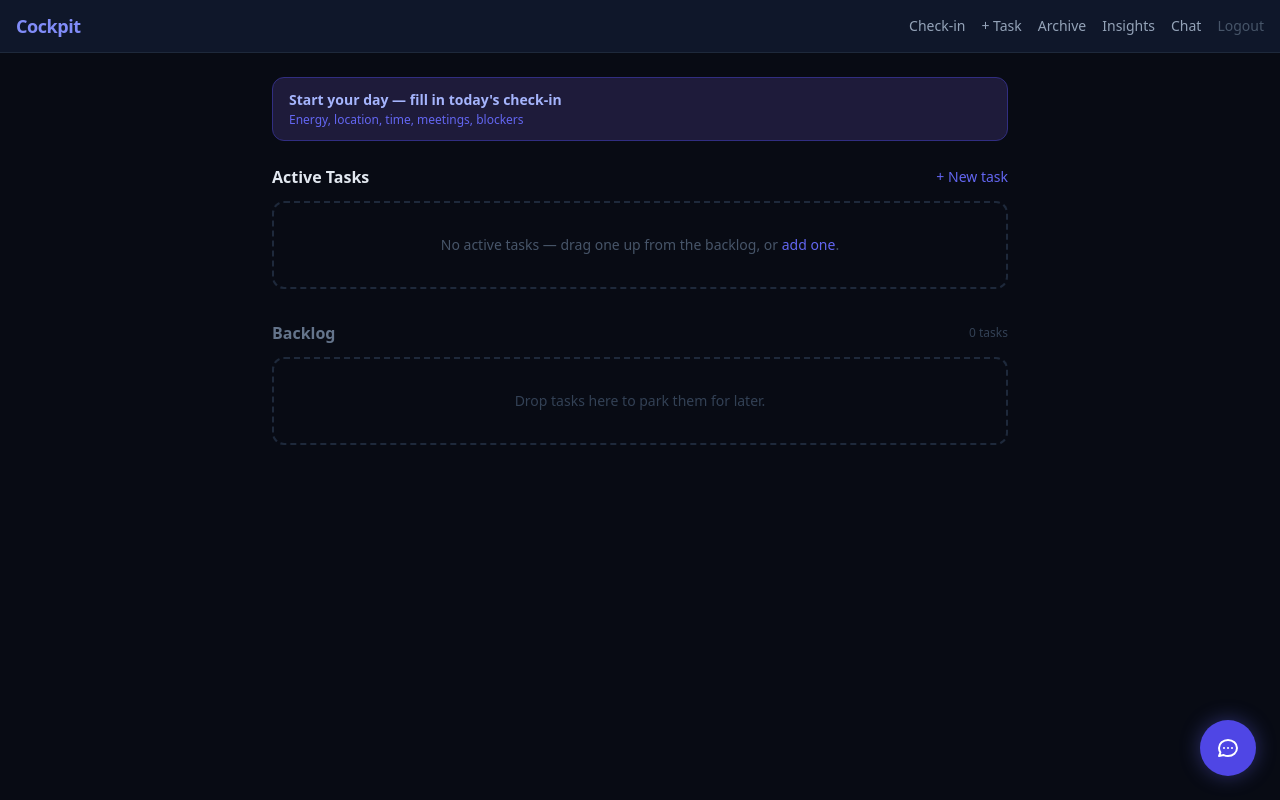
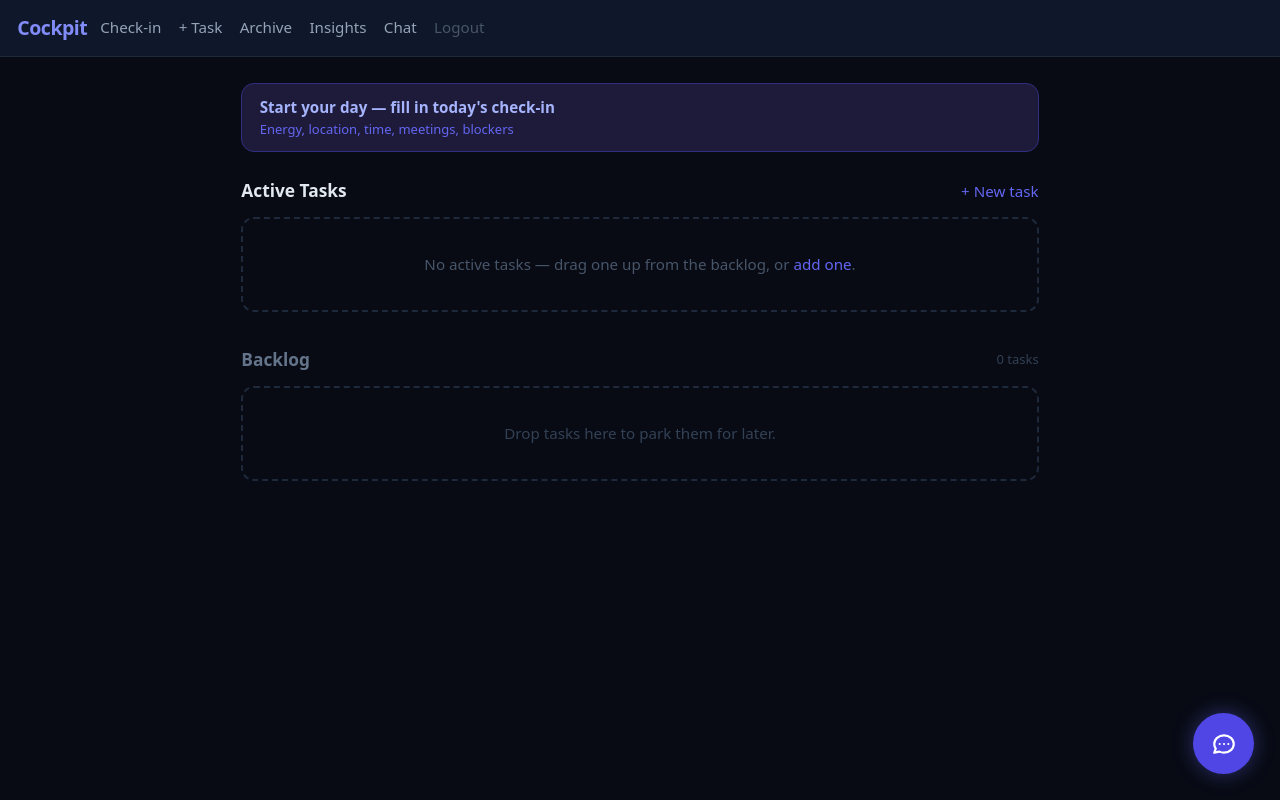
Before and after one commit to phcot/forge, a Flask app: page / in a window 1280 px wide. Run offline with Flask 3, Linux system fonts and the light colour scheme; the visitor is signed in with stand-in values (Sample User, id 1); some libraries are stand-ins or nearby versions.

Commit message:
Add PWA support, mobile layout, zoom prevention, and +1pt font size
- Progressive Web App: manifest.json, service worker (cache-first for
  static assets, network-first for navigation), SVG app icon
- Serve /sw.js from root with Service-Worker-Allowed header
- Viewport: user-scalable=no + maximum-scale=1.0 to disable pinch zoom
- JS gesturestart/change/end prevention for iOS Safari pinch zoom
- touch-action: manipulation on interactive elements (disables double-tap zoom)
- Nav links container scrolls horizontally on mobile with whitespace-nowrap
- All text bumped +1pt via html { font-size: calc(16px + 1pt) }
- PWA meta tags: apple-mobile-web-app-capable, theme-color, status bar style

https://claude.ai/code/session_0162afkz2kaAsNmbrUFz48mE

```diff
--- a/app/blueprints/main.py
+++ b/app/blueprints/main.py
@@ -1,10 +1,21 @@
+import os
 from datetime import date, datetime
 from functools import wraps
-from flask import Blueprint, render_template, redirect, url_for, session, request, flash, jsonify
+from flask import Blueprint, render_template, redirect, url_for, session, request, flash, jsonify, send_from_directory, make_response, current_app
 from app import db
 from app.models import Task, DailyCheckIn, now_eastern
 
 main_bp = Blueprint('main', __name__)
+
+
+@main_bp.route('/sw.js')
+def service_worker():
+    response = make_response(
+        send_from_directory(os.path.join(current_app.root_path, 'static'), 'sw.js')
+    )
+    response.headers['Content-Type'] = 'application/javascript'
+    response.headers['Service-Worker-Allowed'] = '/'
+    return response
 
 
 def login_required(f):
--- a/app/templates/base.html
+++ b/app/templates/base.html
@@ -2,11 +2,25 @@
 <html lang="en">
 <head>
   <meta charset="UTF-8" />
-  <meta name="viewport" content="width=device-width, initial-scale=1.0" />
+  <meta name="viewport" content="width=device-width, initial-scale=1.0, maximum-scale=1.0, user-scalable=no" />
   <title>{% block title %}Cockpit{% endblock %}</title>
+
+  <!-- PWA -->
+  <link rel="manifest" href="/static/manifest.json" />
+  <meta name="theme-color" content="#0f172a" />
+  <meta name="mobile-web-app-capable" content="yes" />
+  <meta name="apple-mobile-web-app-capable" content="yes" />
+  <meta name="apple-mobile-web-app-status-bar-style" content="black-translucent" />
+  <meta name="apple-mobile-web-app-title" content="Cockpit" />
+  <link rel="apple-touch-icon" href="/static/icon.svg" />
+
   <script src="https://cdn.tailwindcss.com"></script>
   <style>
-    body { background-color: #080b14; color: #e2e8f0; }
+    html { font-size: calc(16px + 1pt); }
+    body { background-color: #080b14; color: #e2e8f0; touch-action: pan-x pan-y; }
+
+    /* Disable double-tap zoom on interactive elements */
+    a, button, input, select, textarea, label { touch-action: manipulation; }
 
     /* Glow animation for in-progress tasks */
     @keyframes glow-pulse {
@@ -53,20 +67,24 @@
       border-color: #6366f1 !important;
     }
     select option { background: #1e293b; color: #e2e8f0; }
+
+    /* Mobile nav scrolling */
+    .nav-links { -webkit-overflow-scrolling: touch; scrollbar-width: none; }
+    .nav-links::-webkit-scrollbar { display: none; }
   </style>
 </head>
 <body class="min-h-screen">
 
   <!-- Nav -->
-  <nav style="background:#0f172a;border-bottom:1px solid #1e293b;" class="px-4 py-3 flex items-center justify-between sticky top-0 z-10">
-    <a href="/" class="font-bold text-lg tracking-tight" style="color:#818cf8;">Cockpit</a>
-    <div class="flex items-center gap-4 text-sm">
-      <a href="/checkin" class="text-slate-400 hover:text-slate-200 transition">Check-in</a>
-      <a href="/task/new" class="text-slate-400 hover:text-slate-200 transition">+ Task</a>
-      <a href="/archive" class="text-slate-400 hover:text-slate-200 transition">Archive</a>
-      <a href="/learning" class="text-slate-400 hover:text-slate-200 transition">Insights</a>
-      <a href="/chat" class="text-slate-400 hover:text-slate-200 transition">Chat</a>
-      <a href="/logout" class="text-slate-600 hover:text-slate-400 transition">Logout</a>
+  <nav style="background:#0f172a;border-bottom:1px solid #1e293b;" class="px-4 py-3 flex items-center gap-3 sticky top-0 z-10">
+    <a href="/" class="font-bold text-lg tracking-tight flex-shrink-0" style="color:#818cf8;">Cockpit</a>
+    <div class="nav-links flex items-center gap-4 text-sm overflow-x-auto flex-1 min-w-0">
+      <a href="/checkin" class="text-slate-400 hover:text-slate-200 transition whitespace-nowrap">Check-in</a>
+      <a href="/task/new" class="text-slate-400 hover:text-slate-200 transition whitespace-nowrap">+ Task</a>
+      <a href="/archive" class="text-slate-400 hover:text-slate-200 transition whitespace-nowrap">Archive</a>
+      <a href="/learning" class="text-slate-400 hover:text-slate-200 transition whitespace-nowrap">Insights</a>
+      <a href="/chat" class="text-slate-400 hover:text-slate-200 transition whitespace-nowrap">Chat</a>
+      <a href="/logout" class="text-slate-600 hover:text-slate-400 transition whitespace-nowrap">Logout</a>
     </div>
   </nav>
 
@@ -86,5 +104,19 @@
   </main>
 
   {% block scripts %}{% endblock %}
+
+  <script>
+    // Prevent pinch zoom (iOS Safari workaround)
+    document.addEventListener('gesturestart', function(e) { e.preventDefault(); }, { passive: false });
+    document.addEventListener('gesturechange', function(e) { e.preventDefault(); }, { passive: false });
+    document.addEventListener('gestureend', function(e) { e.preventDefault(); }, { passive: false });
+
+    // Register service worker
+    if ('serviceWorker' in navigator) {
+      window.addEventListener('load', function() {
+        navigator.serviceWorker.register('/sw.js', { scope: '/' }).catch(function() {});
+      });
+    }
+  </script>
 </body>
 </html>
```
Also changed, not shown: app/static/sw.js (added, +44 -0 lines), app/static/icon.svg (added), app/static/manifest.json (added).
